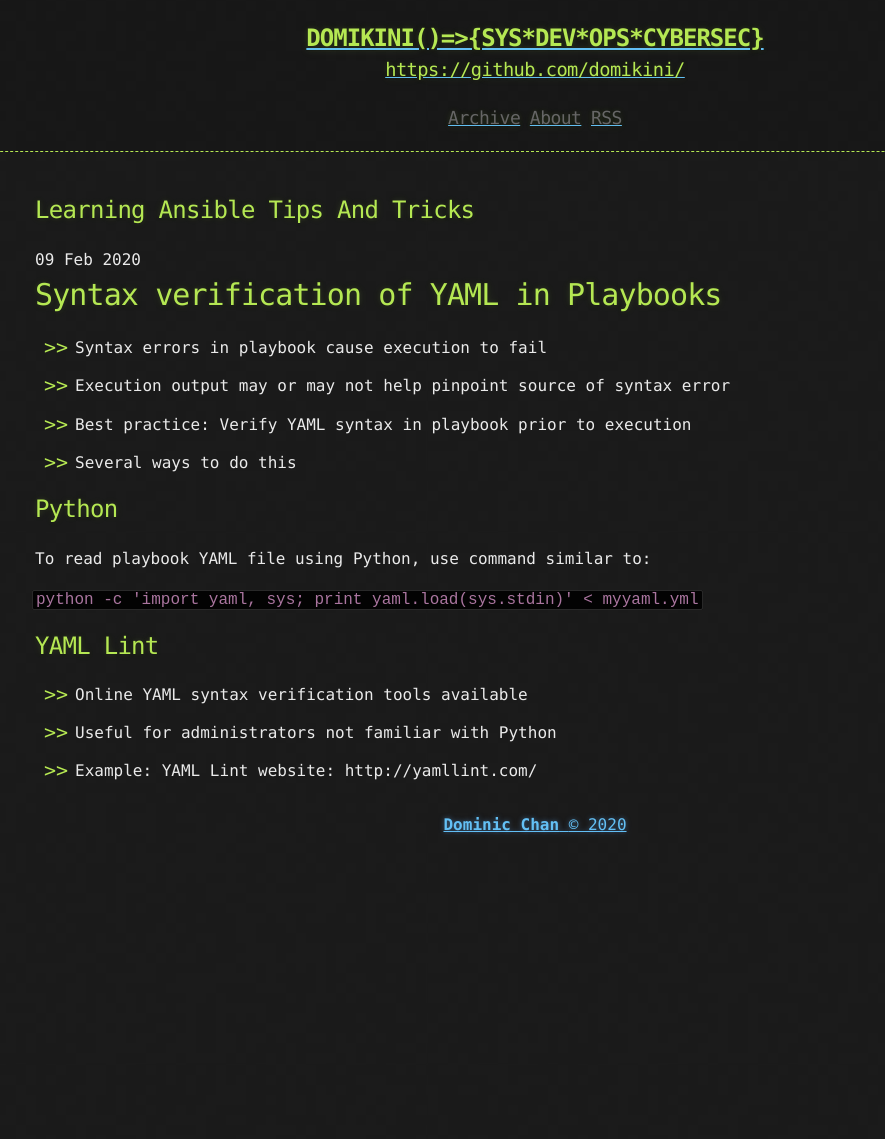
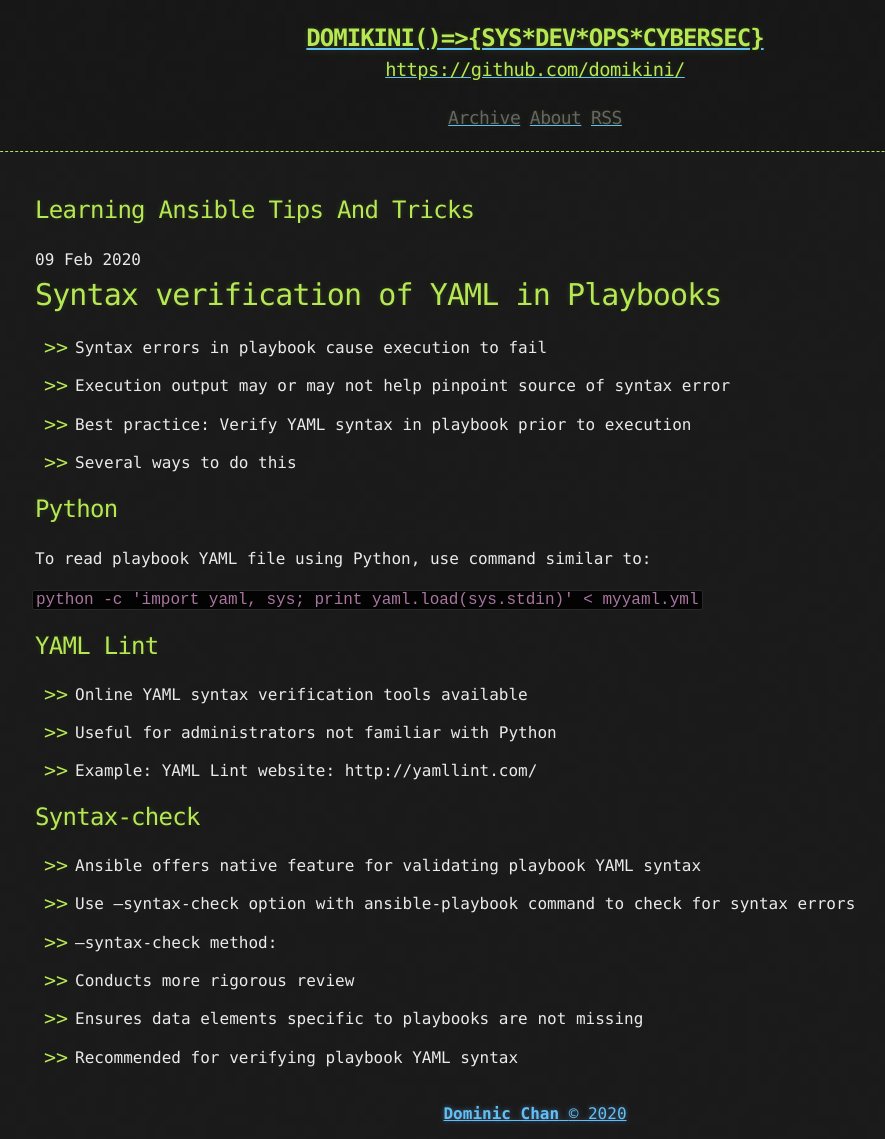
Before and after one commit to domikini/domikini.github.io, a Jekyll site: the page built from _posts/2020-02-09-Learning-Ansible-tips-and-tricks.md, in a window 1280 px wide. Shown: the whole page, without its empty margins (105-990 px from the left). Built offline with Jekyll 4.4.1, drawn with Linux system fonts in a browser that asks for light colours; before the commit the page ends 900 px from its top, so only the background shows below that.

Commit message:
update docs

```diff
--- a/_posts/2020-02-09-Learning-Ansible-tips-and-tricks.md
+++ b/_posts/2020-02-09-Learning-Ansible-tips-and-tricks.md
@@ -19,3 +19,16 @@ To read playbook YAML file using Python, use command similar to:
 -  Useful for administrators not familiar with Python
 
 -  Example: YAML Lint website: http://yamllint.com/
+
+## Syntax-check
+- Ansible offers native feature for validating playbook YAML syntax
+
+- Use --syntax-check option with ansible-playbook command to check for syntax errors
+
+- --syntax-check method:
+
+- Conducts more rigorous review
+
+- Ensures data elements specific to playbooks are not missing
+
+- Recommended for verifying playbook YAML syntax
```
